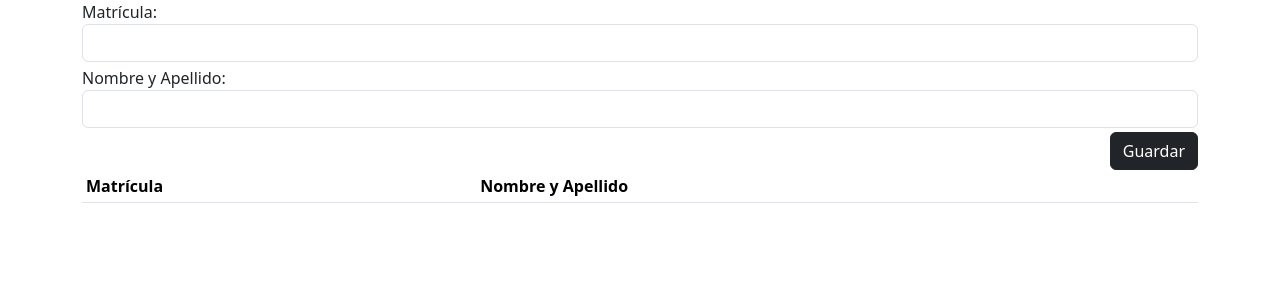
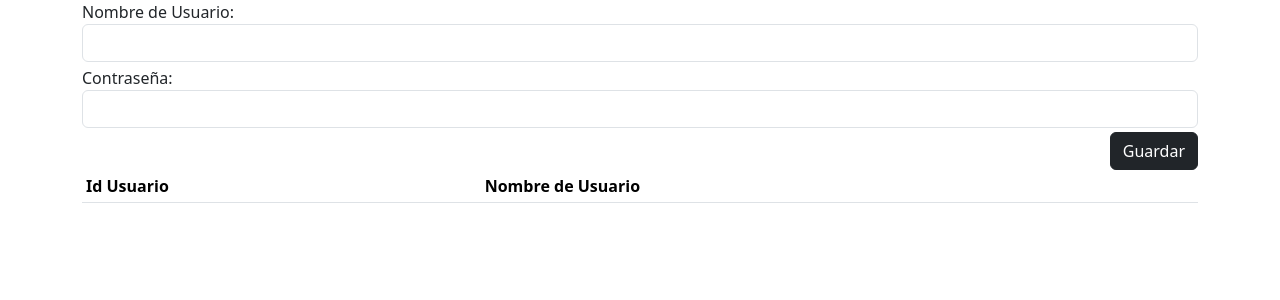
Before and after one commit to velycrxcker/micro, a Flask app: page /alumnos in a window 1280 px wide. Shown: the top 300 px of the page. Run offline with Flask 3, Linux system fonts and the light colour scheme; lists and menus that the app fills with data are empty.

Commit message:
Update alumnos.html

```diff
--- a/templates/alumnos.html
+++ b/templates/alumnos.html
@@ -10,80 +10,81 @@
 
     <script src="https://cdnjs.cloudflare.com/ajax/libs/jquery-validate/1.19.5/jquery.validate.min.js"></script>
 
-    <title>Alumnos</title>
+    <title>Usuarios</title>
 </head>
 <body>
-    <!-- Nombre de la etiqueta Ejemplo: INPUT -->
-    <!-- # para ID -->
-    <!-- . para CLASS -->
-
-    <!-- form index 0 -->
-    <!-- #frmAlumnos -->
-    <!-- .formulario index 0 -->
     <div class="container">
-        <form method="post" id="frmAlumnos" class="formulario">
+        <form method="post" id="frmUsuarios" class="formulario">
             <div class="mb-1">
-                <label id="lblMatriculaFA" for="txtMatriculaFA">Matrícula:</label>
-                <input type="number" name="txtMatriculaFA" id="txtMatriculaFA" class="form-control" required="true" minlength="8" maxlength="8" data-rule-digits="true">
+                <label id="lblNombreUsuario" for="txtNombreUsuario">Nombre de Usuario:</label>
+                <input type="text" name="txtNombreUsuario" id="txtNombreUsuario" class="form-control" required minlength="5" maxlength="20">
             </div>
             <div class="mb-1">
-                <label id="lblNombreApellidoFA" for="txtNombreApellidoFA">Nombre y Apellido:</label>
-                <input type="text" name="txtNombreApellidoFA" id="txtNombreApellidoFA" class="form-control" required="true" minlength="10" maxlength="25">
+                <label id="lblContrasena" for="txtContrasena">Contraseña:</label>
+                <input type="password" name="txtContrasena" id="txtContrasena" class="form-control" required minlength="8" maxlength="20">
             </div>
             <div class="text-end">
-                <button id="btnGuardarFA" name="btnGuardarFA" class="btn btn-dark">Guardar</button>
+                <button id="btnGuardarUsuario" name="btnGuardarUsuario" class="btn btn-dark" type="submit">Guardar</button>
             </div>
         </form>
-        <div id="divAlumnos"></div>
+        <div id="divUsuarios"></div>
 
-        <!-- table index 0 -->
         <table class="table table-sm">
             <thead>
                 <tr>
-                    <th>Matrícula</th>
-                    <th>Nombre y Apellido</th>
+                    <th>Id Usuario</th>
+                    <th>Nombre de Usuario</th>
                 </tr>
             </thead>
-            <tbody id="tbodyAlumnos"></tbody>
+            <tbody id="tbodyUsuarios"></tbody>
         </table>
     </div>
 
     <script src="https://cdn.jsdelivr.net/npm/bootstrap@5.3.3/dist/js/bootstrap.bundle.min.js" integrity="sha384-YvpcrYf0tY3lHB60NNkmXc5s9fDVZLESaAA55NDzOxhy9GkcIdslK1eN7N6jIeHz" crossorigin="anonymous"></script>
 
     <script>
-        window.addEventListener("load", function (event) {
-            $("#frmAlumnos").validate({
-                messages: {
-                    txtMatriculaFA: {
-                        required: "Ingresa la matrícula",
-                        minlength: "La matrícula es de 8 digitos",
-                        maxlength: "La matrícula es de 8 digitos",
-                        digits: "La matrícula es de solo números"
+        $(document).ready(function() {
+            // Validación de formulario con jQuery Validate
+            $("#frmUsuarios").validate({
+                rules: {
+                    txtNombreUsuario: {
+                        required: true,
+                        minlength: 5,
+                        maxlength: 20
                     },
-                    txtNombreApellidoFA: {
-                        required: "Ingresa tu nombre y apellido",
-                        minlength: "Ingresa más o 10 caracteres",
-                        maxlength: "Ingresa menos o 25 caracteres"
+                    txtContrasena: {
+                        required: true,
+                        minlength: 8,
+                        maxlength: 20
                     }
                 },
-                rules: {
-                    txtMatriculaFA: {
-                        // required: true,
-                        // minlength: 8,
-                        // maxlength: 8
-                        // digits: true
+                messages: {
+                    txtNombreUsuario: {
+                        required: "Ingresa el nombre de usuario",
+                        minlength: "El nombre de usuario debe tener al menos 5 caracteres",
+                        maxlength: "El nombre de usuario no debe exceder los 20 caracteres"
+                    },
+                    txtContrasena: {
+                        required: "Ingresa la contraseña",
+                        minlength: "La contraseña debe tener al menos 8 caracteres",
+                        maxlength: "La contraseña no debe exceder los 20 caracteres"
                     }
+                },
+                submitHandler: function(form) {
+                    // Envío del formulario con Ajax
+                    $.post("/usuarios/guardar", $(form).serialize(), function(respuesta) {
+                        console.log(respuesta);
+
+                        // Asumiendo que el servidor devuelve el usuario guardado en 'respuesta'
+                        let usuario = respuesta.usuario; // Asegúrate de que el servidor envíe correctamente estos datos
+
+                        // Agregar nueva fila a la tabla
+                        let newRow = `<tr><td>${usuario.Id_Usuario}</td><td>${usuario.Nombre_Usuario}</td></tr>`;
+                        $("#tbodyUsuarios").append(newRow);
+                    });
                 }
-            })
-
-            $("#frmAlumnos").submit(function (event) {
-                event.preventDefault()
-
-                $.post("/alumnos/guardar", $(this).serialize(), function (respuesta) {
-                    console.log(respuesta)
-                })
-            })
-        })
+            });
+        });
     </script>
 </body>
 </html>
```
